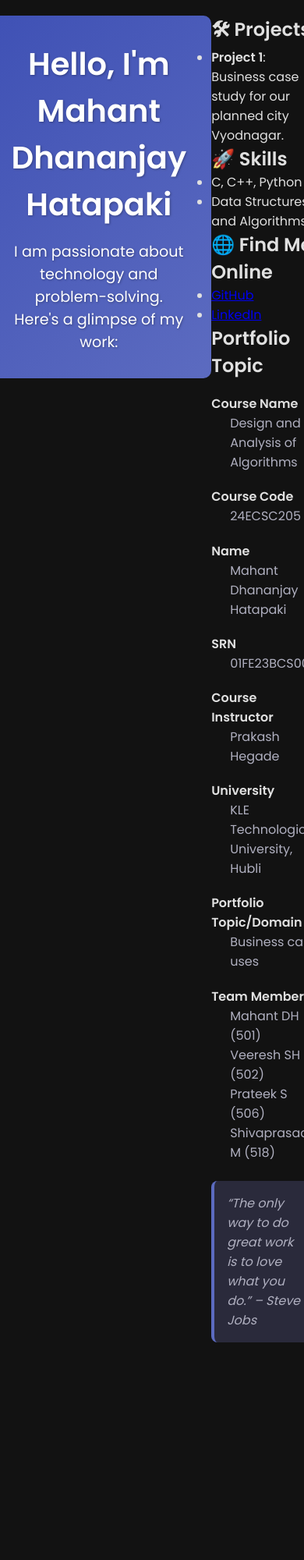
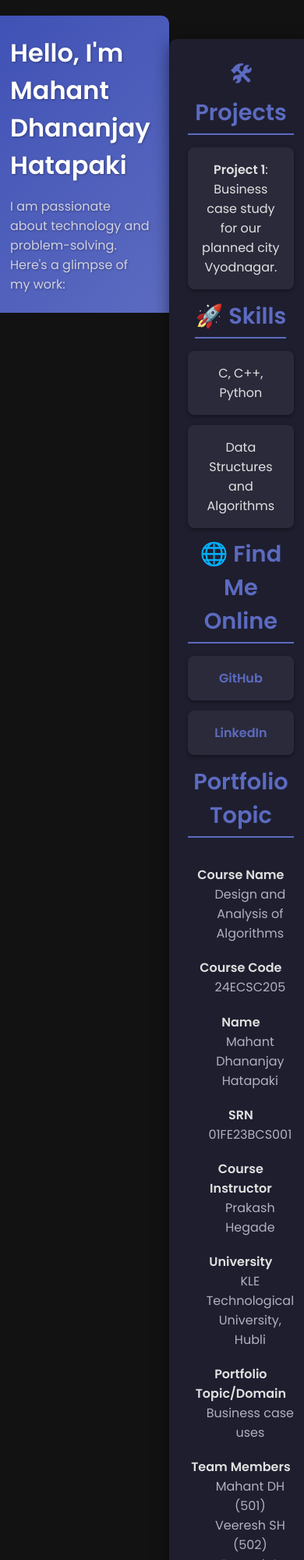
Before and after one commit to Mahant-D-H/portfolio, a plain HTML site: page index.html in a window 390 px wide. Shown: the top 2000 px of the page at 78% size. Before the commit the page ends 1741 px from the top, so only its background shows below. Drawn offline with Linux system fonts and the light colour scheme.

Commit message:
Update style.css

```diff
--- a/style.css
+++ b/style.css
@@ -19,13 +19,21 @@ body {
 }
 
 /* Main Container */
-.container {
+section {
+    background-color: #1e1e2f;
+    padding: 2rem;
     width: 90%;
-    max-width: 900px;
-    background-color: #1e1e2f;
+    max-width: 850px;
     box-shadow: 0 6px 20px rgba(0, 0, 0, 0.5);
     border-radius: 10px;
-    padding: 2rem;
+    text-align: center;
+    margin-top: 30px;
+    transition: transform 0.3s ease, box-shadow 0.3s ease;
+}
+
+section:hover {
+    transform: translateY(-5px);
+    box-shadow: 0 8px 25px rgba(0, 0, 0, 0.7);
 }
 
 /* Header */
@@ -33,52 +41,40 @@ header {
     background: linear-gradient(135deg, #3f51b5, #5c6bc0);
     color: white;
     padding: 2rem;
-    border-radius: 10px;
-    text-align: center;
+    border-radius: 10px 10px 0 0;
     margin-bottom: 2rem;
     text-shadow: 1px 1px 3px rgba(0, 0, 0, 0.3);
 }
 
 header h1 {
     font-size: 2.5rem;
+    font-weight: bold;
     margin: 0;
 }
 
 header p {
     font-size: 1.2rem;
     margin-top: 1rem;
+    color: #d1d1e0;
 }
 
-/* Section Blocks */
-.block {
-    background-color: #252535;
-    padding: 1.5rem;
-    margin-bottom: 1.5rem;
-    border-radius: 10px;
-    box-shadow: 0 2px 5px rgba(0, 0, 0, 0.4);
-    transition: transform 0.3s ease, box-shadow 0.3s ease;
-}
-
-.block:hover {
-    transform: translateY(-5px);
-    box-shadow: 0 4px 15px rgba(0, 0, 0, 0.6);
-}
-
-.block h2 {
+/* Section Titles */
+h2 {
     color: #5c6bc0;
+    font-size: 1.8rem;
     margin-bottom: 1rem;
-    font-size: 1.8rem;
     border-bottom: 2px solid #5c6bc0;
     display: inline-block;
     padding-bottom: 5px;
 }
 
-.block ul {
+/* List Items */
+ul {
     list-style: none;
     padding: 0;
 }
 
-.block ul li {
+ul li {
     background-color: #2a2a3b;
     margin-bottom: 0.8rem;
     padding: 1rem;
@@ -87,26 +83,29 @@ header p {
     transition: background-color 0.3s ease, transform 0.2s ease;
 }
 
-.block ul li:hover {
+ul li:hover {
     background-color: #373750;
     transform: scale(1.02);
 }
 
-.block a {
+/* Links */
+a {
     color: #5c6bc0;
     text-decoration: none;
     font-weight: 600;
+    transition: color 0.2s ease;
 }
 
-.block a:hover {
+a:hover {
+    color: #7986cb;
     text-decoration: underline;
-    color: #7986cb;
 }
 
+/* Definition List */
 dl dt {
     font-weight: bold;
+    color: #e0e0e0;
     margin-top: 1.2rem;
-    color: #e0e0e0;
 }
 
 dl dd {
@@ -114,12 +113,35 @@ dl dd {
     color: #b0b0c0;
 }
 
+/* Blockquote */
 blockquote {
-    margin-top: 1.5rem;
-    padding: 1rem;
-    border-left: 4px solid #5c6bc0;
-    background-color: #2a2a3b;
-    border-radius: 8px;
     font-style: italic;
     color: #b0b0c0;
+    border-left: 4px solid #5c6bc0;
+    padding-left: 1rem;
+    margin-top: 2rem;
+    font-size: 1.1rem;
+    background-color: #252535;
+    padding: 1rem;
+    border-radius: 8px;
+    box-shadow: 0 2px 5px rgba(0, 0, 0, 0.4);
 }
+
+/* Responsive Design */
+@media (max-width: 600px) {
+    section {
+        padding: 1.5rem;
+    }
+
+    header {
+        padding: 1.5rem;
+    }
+
+    header h1 {
+        font-size: 2rem;
+    }
+
+    header p {
+        font-size: 1rem;
+    }
+}
```
